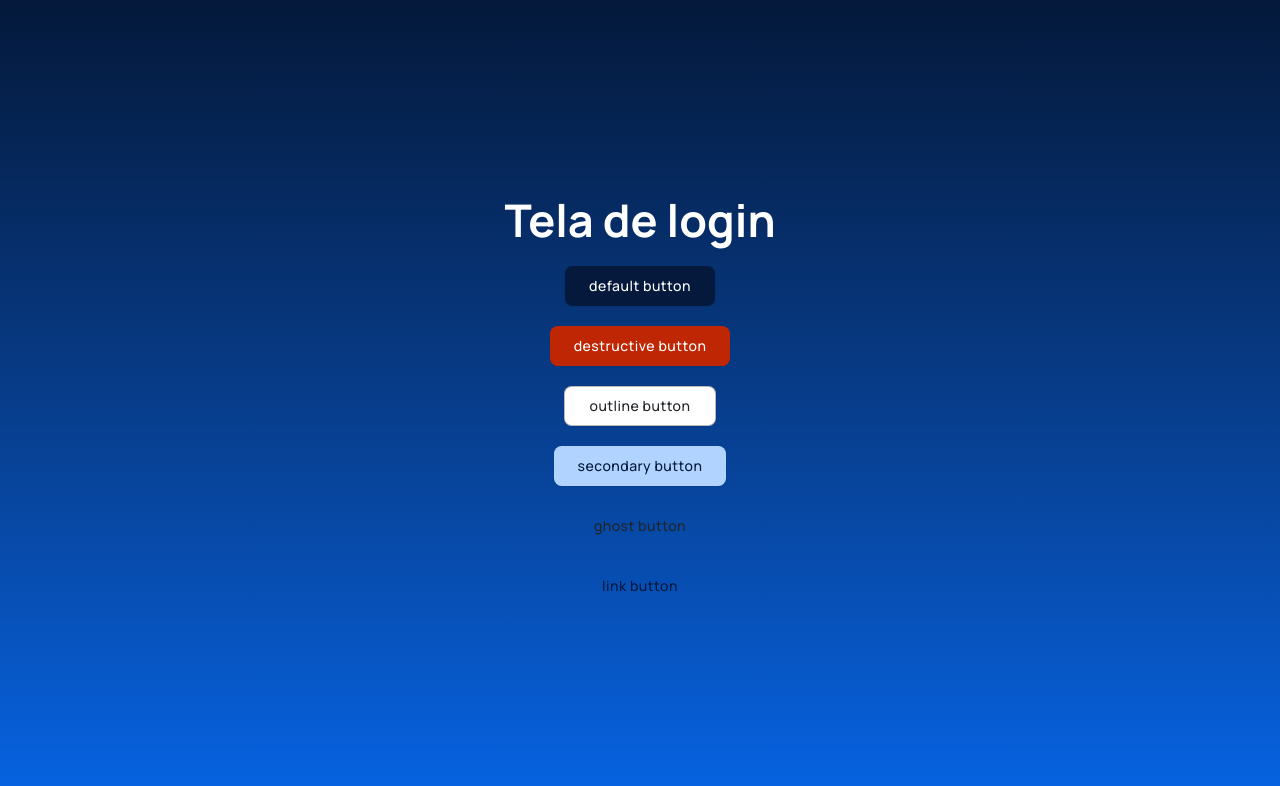
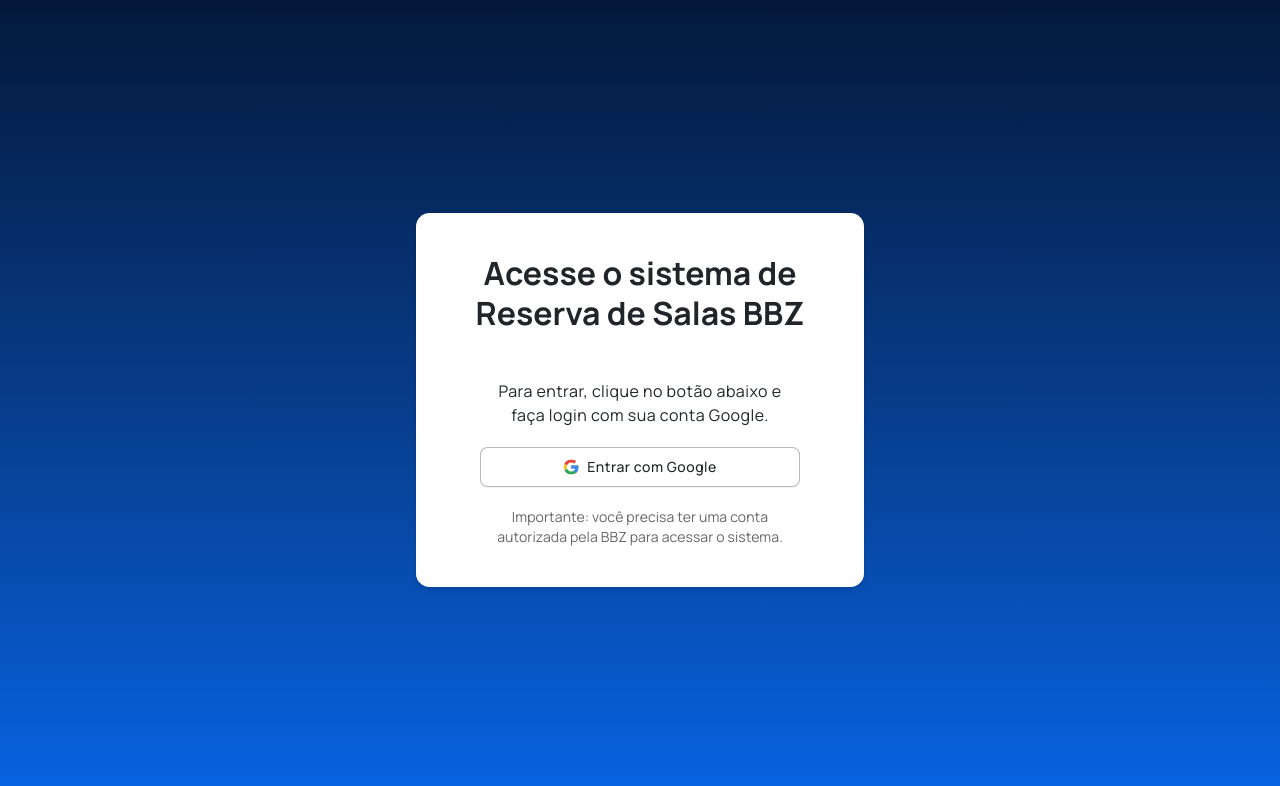
Before and after one commit to bbz-administradora/reservas-bbz-frontend, a Next.js app: page /login in a window 1280 px wide. Shown: the top 786 px of the page. Built offline with nearby package versions, Linux system fonts and the light colour scheme; no server answers.

Commit message:
feat: restructure login page with Card component for improved layout and user experience

```diff
--- a/src/app/(auth)/login/page.tsx
+++ b/src/app/(auth)/login/page.tsx
@@ -1,6 +1,8 @@
 import { metadata as metadataHome } from '@/app/layout'
+import { GoogleIcon } from '@/components/svg/google'
 import { Text } from '@/components/Text'
 import { Button } from '@/components/ui/button'
+import { Card, CardContent, CardHeader } from '@/components/ui/card'
 import { Metadata } from 'next'
 
 export const metadata: Metadata = {
@@ -13,18 +15,35 @@
   return (
     <div
       id="main"
-      className="from-primary to-tertiary flex flex-1 flex-col items-center justify-center gap-5 bg-gradient-to-b px-4 py-5"
+      className="from-primary to-tertiary flex flex-1 flex-col items-center justify-center bg-gradient-to-b px-4 py-5"
     >
-      <Text variant="headline-24-45-700" className="text-primary-foreground">
-        Tela de login
-      </Text>
+      {/* Card with login form */}
+      <Card className="bg-background w-full gap-10 border-none shadow-none md:max-w-md md:p-10 md:shadow-md">
+        <CardHeader className="p-0">
+          <Text as="h1" variant={'title-22-32-700'} className="text-center">
+            Acesse o sistema de Reserva de Salas BBZ
+          </Text>
+        </CardHeader>
+        <CardContent className="gap-5 space-y-5">
+          <Text className="text-center">
+            Para entrar, clique no botão abaixo e faça login com sua conta
+            Google.
+          </Text>
 
-      <Button variant="default">default button</Button>
-      <Button variant="destructive">destructive button</Button>
-      <Button variant="outline">outline button</Button>
-      <Button variant="secondary">secondary button</Button>
-      <Button variant="ghost">ghost button</Button>
-      <Button variant="link">link button</Button>
+          <Button variant="outline" className="w-full">
+            <GoogleIcon />
+            Entrar com Google
+          </Button>
+
+          <Text
+            variant={'label-14-14-400'}
+            className="text-muted-foreground text-center"
+          >
+            Importante: você precisa ter uma conta autorizada pela BBZ para
+            acessar o sistema.
+          </Text>
+        </CardContent>
+      </Card>
     </div>
   )
 }
```
